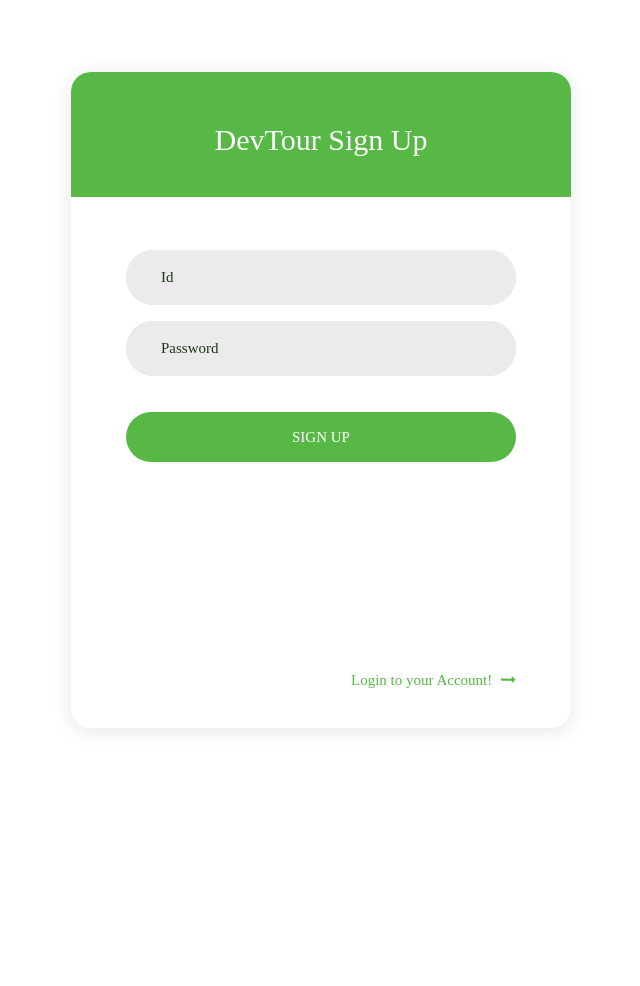
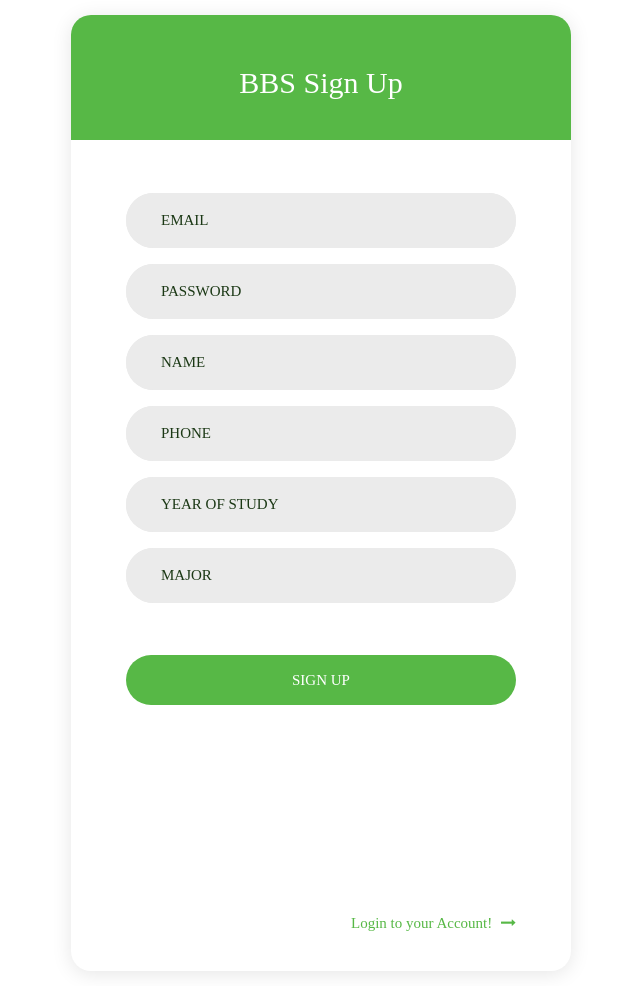
Before and after one commit to 1155124617/CSCI4140Project, a Django app: page /bbs/client/signup/ in a window 1280 px wide. Shown: the whole page, without its empty margins (319-959 px from the left). Before the commit the page ends 731 px from the top, so only its background shows below. Run offline with Django 3.2, Linux system fonts and the light colour scheme; some libraries are stand-ins or nearby versions; some web fonts are replaced.

Commit message:
finished signup function

```diff
--- a/bbs/templates/bbs/client/signup.html
+++ b/bbs/templates/bbs/client/signup.html
@@ -2,7 +2,7 @@
 <!DOCTYPE html>
 <html lang="en">
 <head>
-	<title>DevTour - Sign up</title>
+	<title>BBS - Sign up</title>
 	<meta charset="UTF-8">
 	<meta name="viewport" content="width=device-width, initial-scale=1">
 <!--===============================================================================================-->
@@ -31,20 +31,41 @@
 	<div class="limiter">
 		<div class="container-login100">
 			<div class="wrap-login100">
-				<form class="login100-form validate-form p-l-55 p-r-55 p-t-178" action="../signin" method="GET">
+				<form class="login100-form validate-form p-l-55 p-r-55 p-t-178" action="../signin/" method="POST">
+                    {% csrf_token %}
                     <span class="login100-form-title">
-                        DevTour Sign Up
+                        BBS Sign Up
                     </span>
 
                     <div class="wrap-input100 validate-input m-b-16" data-validate="Please enter again">
-                        <input class="input100" type="text" name="id" placeholder="Id">
+                        <input class="input100" type="text" name="email" placeholder="EMAIL">
                             <span class="focus-input100"></span>
-                            </div>
+                    </div>
 
-                    <div class="wrap-input100 validate-input" data-validate = "Please enter again">
-                        <input class="input100" type="password" name="pass" placeholder="Password">
+                    <div class="wrap-input100 validate-input m-b-16" data-validate = "Please enter again">
+                        <input class="input100" type="password" name="password" placeholder="PASSWORD">
                             <span class="focus-input100"></span>
-                            </div>
+                    </div>
+
+                    <div class="wrap-input100 validate-input m-b-16" data-validate = "Please enter again">
+                        <input class="input100" type="text" name="name" placeholder="NAME">
+                            <span class="focus-input100"></span>
+                    </div>
+
+                    <div class="wrap-input100 validate-input m-b-16" data-validate = "Please enter again">
+                        <input class="input100" type="text" name="phone" placeholder="PHONE">
+                            <span class="focus-input100"></span>
+                    </div>
+
+                    <div class="wrap-input100 validate-input m-b-16" data-validate = "Please enter again">
+                        <input class="input100" type="text" name="grade" placeholder="YEAR OF STUDY">
+                            <span class="focus-input100"></span>
+                    </div>
+
+                    <div class="wrap-input100 validate-input m-b-16" data-validate = "Please enter again">
+                        <input class="input100" type="text" name="major" placeholder="MAJOR">
+                            <span class="focus-input100"></span>
+                    </div>
 
                     <div class="text-right p-t-13 p-b-23">
                     </div>
--- a/bbs/urls.py
+++ b/bbs/urls.py
@@ -4,7 +4,7 @@ from . import views
 
 urlpatterns = [
     path('index', views.index, name='index'),
-    path('client/<int:client_id>/', views.clientProfile, name='clientProfile'),
-    path('client/signin/', views.clientSignIn, name='clientSignIn'),
-    path('client/signup/', views.clientSignUp, name='clientSignUp'),
+    path('client/<int:client_id>/', views.client_profile, name='clientProfile'),
+    path('client/signin/', views.client_sign_in, name='clientSignIn'),
+    path('client/signup/', views.client_sign_up, name='clientSignUp'),
 ]
--- a/bbs/views.py
+++ b/bbs/views.py
@@ -2,20 +2,42 @@ from django.shortcuts import render
 from .models import Client
 from django.http import HttpResponse
 from django.template import loader
+from django.shortcuts import get_object_or_404,render
+from django.core.exceptions import ObjectDoesNotExist
+
 
 def index(request):
     return HttpResponse("Hello, world. You're at the bbs index.")
 
-def clientProfile(request, client_id):
-    client = Client.objects.get(id=client_id)
-    return HttpResponse(f"This is {client.name}")
 
-def clientSignIn(request):
+def client_sign_in(request):
     context = {}
-    template = loader.get_template('bbs/client/signin.html')
-    return HttpResponse(template.render(context, request))
+    if request.method == 'POST':
+        try:
+            Client.objects.get(email=request.POST['email'])
+            print('ERROR')
+            context["message"] = "The Email is used. Please select another email."
+        except ObjectDoesNotExist:
+            context["message"] = f"{request.POST['email']} is successfully registered."
+            new_client = Client(
+                email=request.POST['email'],
+                password=request.POST['password'],
+                phone_number=request.POST['phone'],
+                name=request.POST['name'],
+                major=request.POST['major'],
+                grade=request.POST['grade']
+            )
+            new_client.save()
 
-def clientSignUp(request):
+    return render(request, 'bbs/client/signin.html', context)
+
+
+def client_sign_up(request):
     context = {}
     template = loader.get_template('bbs/client/signup.html')
     return HttpResponse(template.render(context, request))
+
+
+def client_profile(request, client_id):
+    client = Client.objects.get(id=client_id)
+    return HttpResponse(f"This is {client.name}")
```
Also changed, not shown: bbs/templates/bbs/client/signin.html (+7 -0 lines), db.sqlite3.
